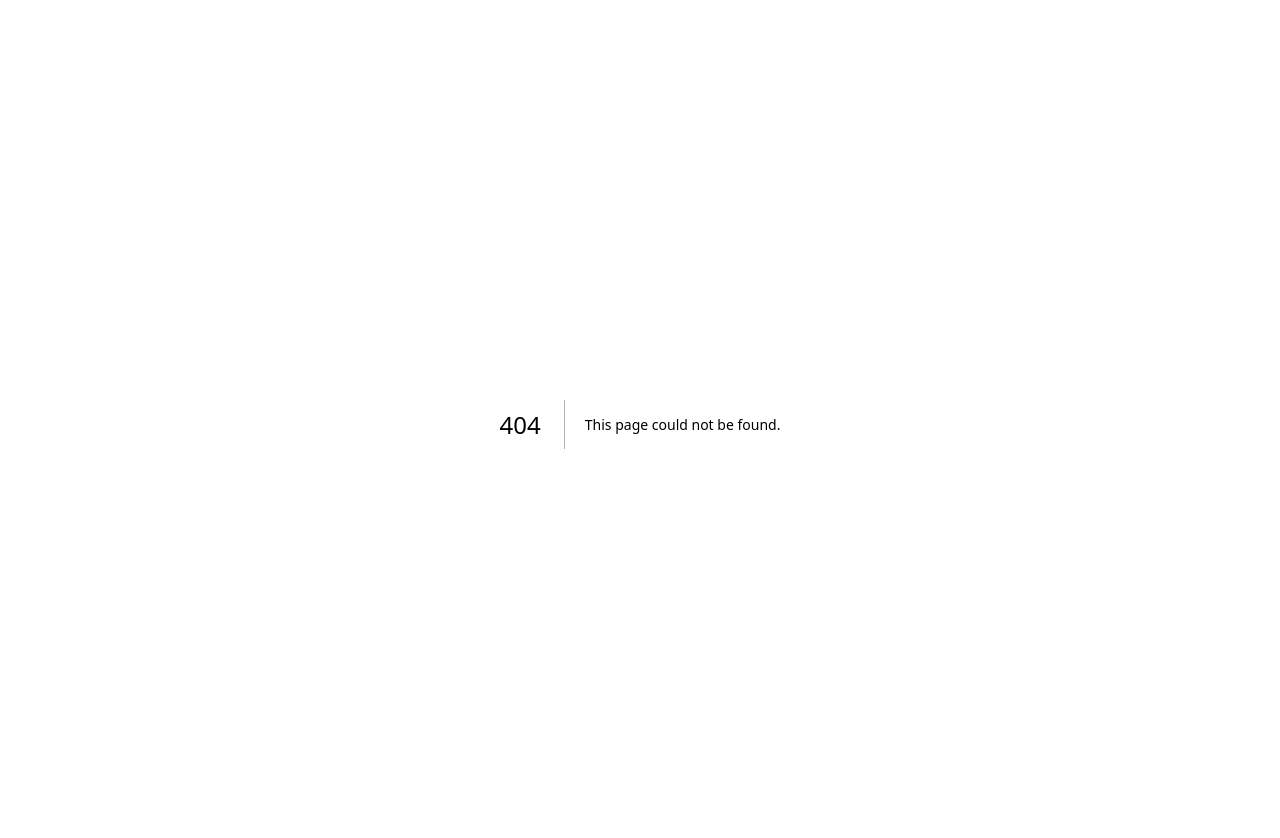
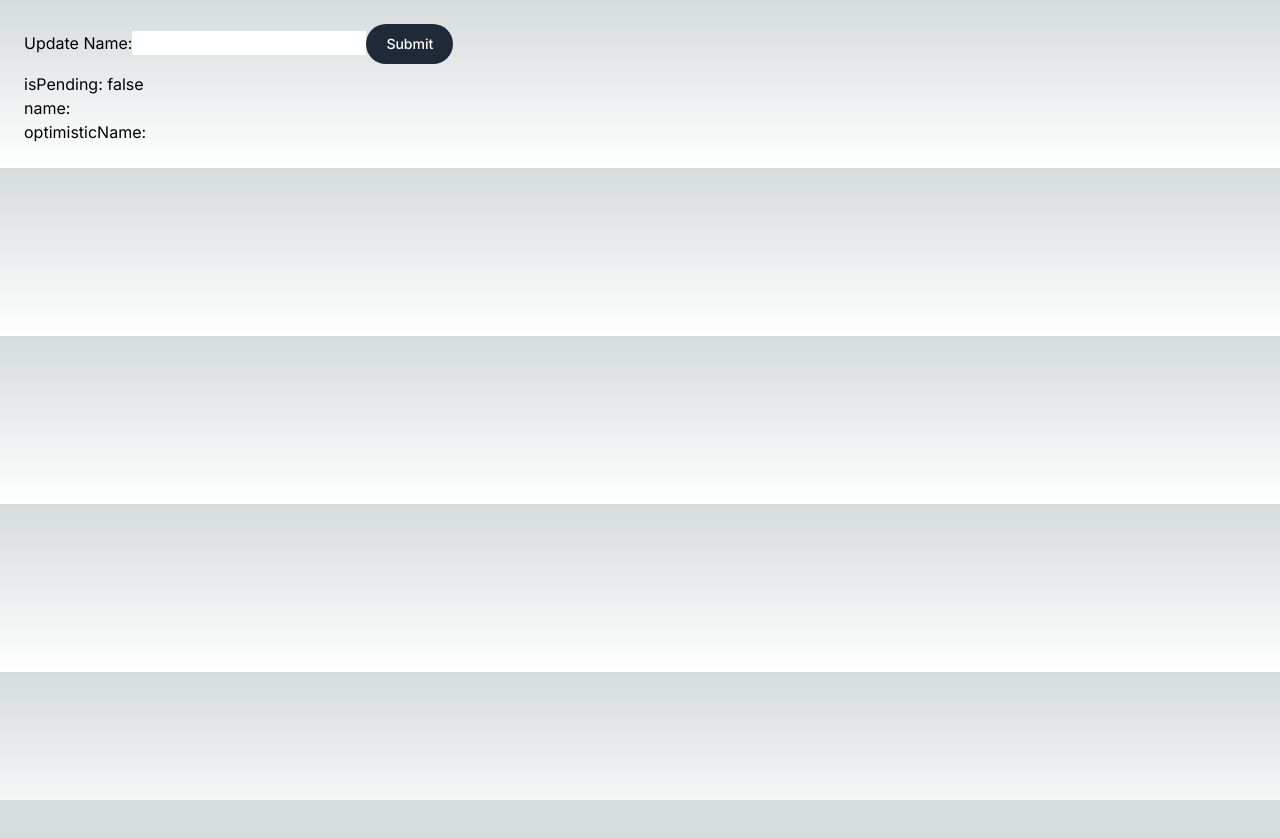
Before and after one commit to cheatkey/react-beta-19, a Next.js app: page /4 in a window 1280 px wide. Before the commit this address had no page. Shown: the top 838 px of the page. After the commit the page ends 800 px from the top, so only its background shows below. Built offline with nearby package versions, Linux system fonts and the light colour scheme.

Commit message:
Add example using useOptimistic and useTransition for optimistic updates and async state management

```diff
--- /dev/null
+++ b/src/app/4/api/route.ts
@@ -0,0 +1,11 @@
+export const dynamic = "force-dynamic";
+
+const sleep = (ms: number) => new Promise((resolve) => setTimeout(resolve, ms));
+
+export async function POST(request: Request) {
+  await sleep(1000);
+  const req = await request.json();
+  console.log(req);
+
+  return Response.json({ status: "success", name: req.name });
+}
--- /dev/null
+++ b/src/app/4/page.tsx
@@ -0,0 +1,58 @@
+"use client";
+import React, { useOptimistic, useState, useTransition } from "react";
+
+interface FourthPageProps {}
+
+const FourthPage = ({}: FourthPageProps) => {
+  const [name, setName] = useState("");
+  const [isPending, startTransition] = useTransition();
+  const [optimisticName, setOptimisticName] = useOptimistic("");
+
+  const handleSubmit = async (formData: FormData) => {
+    const value = formData.get("name") as string;
+
+    startTransition(async () => {
+      setOptimisticName(value);
+      console.log("낙관적 업데이트");
+
+      const response = await fetch(`/4/api`, {
+        method: "POST",
+        body: JSON.stringify({ name: value }),
+      });
+      console.log("POST 요청 보냄");
+
+      const data = await response.json();
+      console.log(data.name);
+
+      setName(data.name);
+      console.log("데이터 설정");
+    });
+  };
+
+  return (
+    <div>
+      <form action={handleSubmit}>
+        <label htmlFor="name">Update Name:</label>
+        <input
+          className="text-black"
+          id="name"
+          type="text"
+          name="name"
+          disabled={isPending}
+        />
+        <button
+          type="submit"
+          disabled={isPending}
+          className="text-white bg-gray-800 hover:bg-gray-900 focus:outline-none focus:ring-4 focus:ring-gray-300 font-medium rounded-full text-sm px-5 py-2.5 me-2 mb-2 dark:bg-gray-800 dark:hover:bg-gray-700 dark:focus:ring-gray-700 dark:border-gray-700"
+        >
+          Submit
+        </button>
+      </form>
+      <p>isPending: {JSON.stringify(isPending)}</p>
+      <p>name: {name}</p>
+      <p>optimisticName: {optimisticName}</p>
+    </div>
+  );
+};
+
+export default FourthPage;
```
